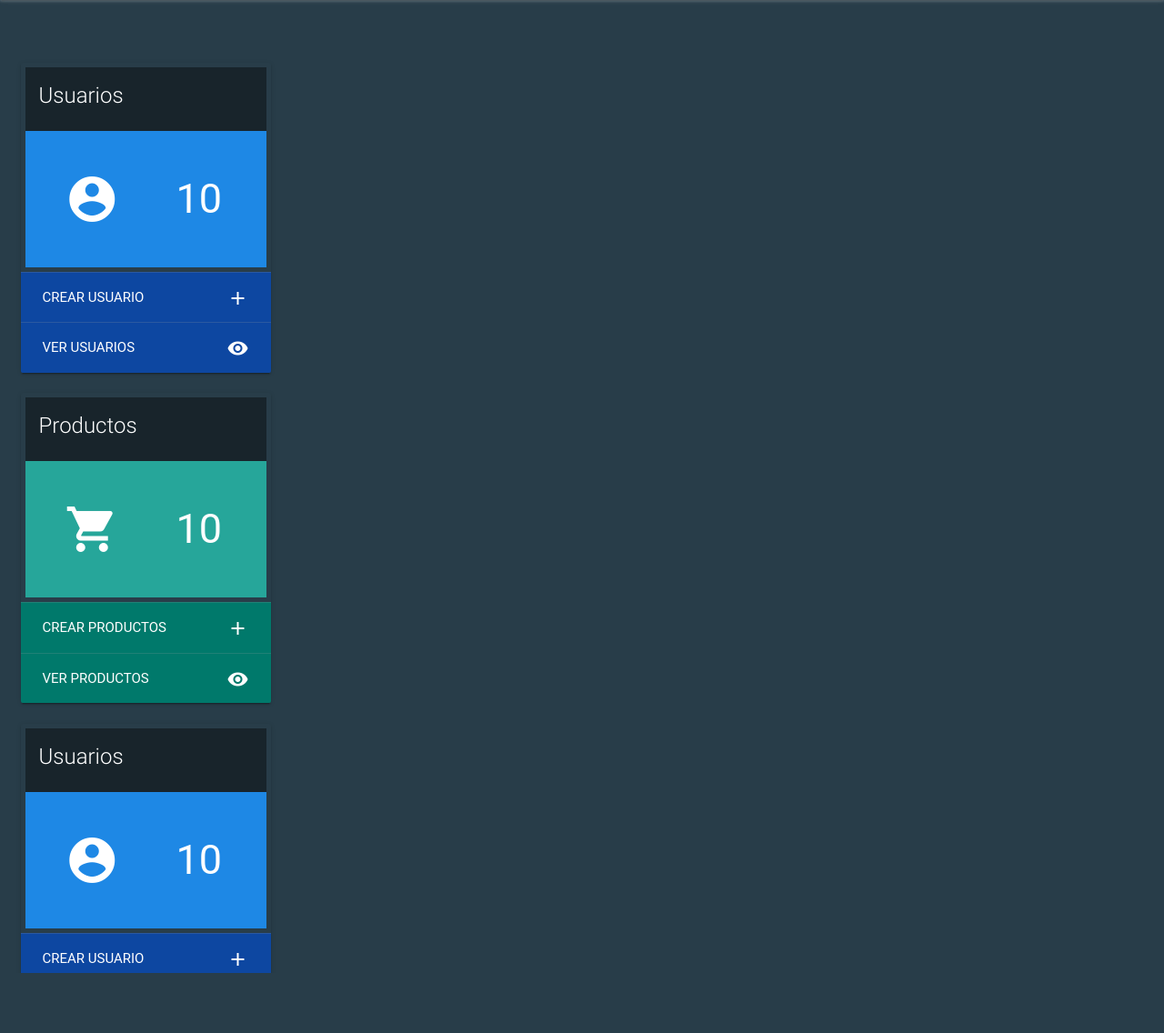
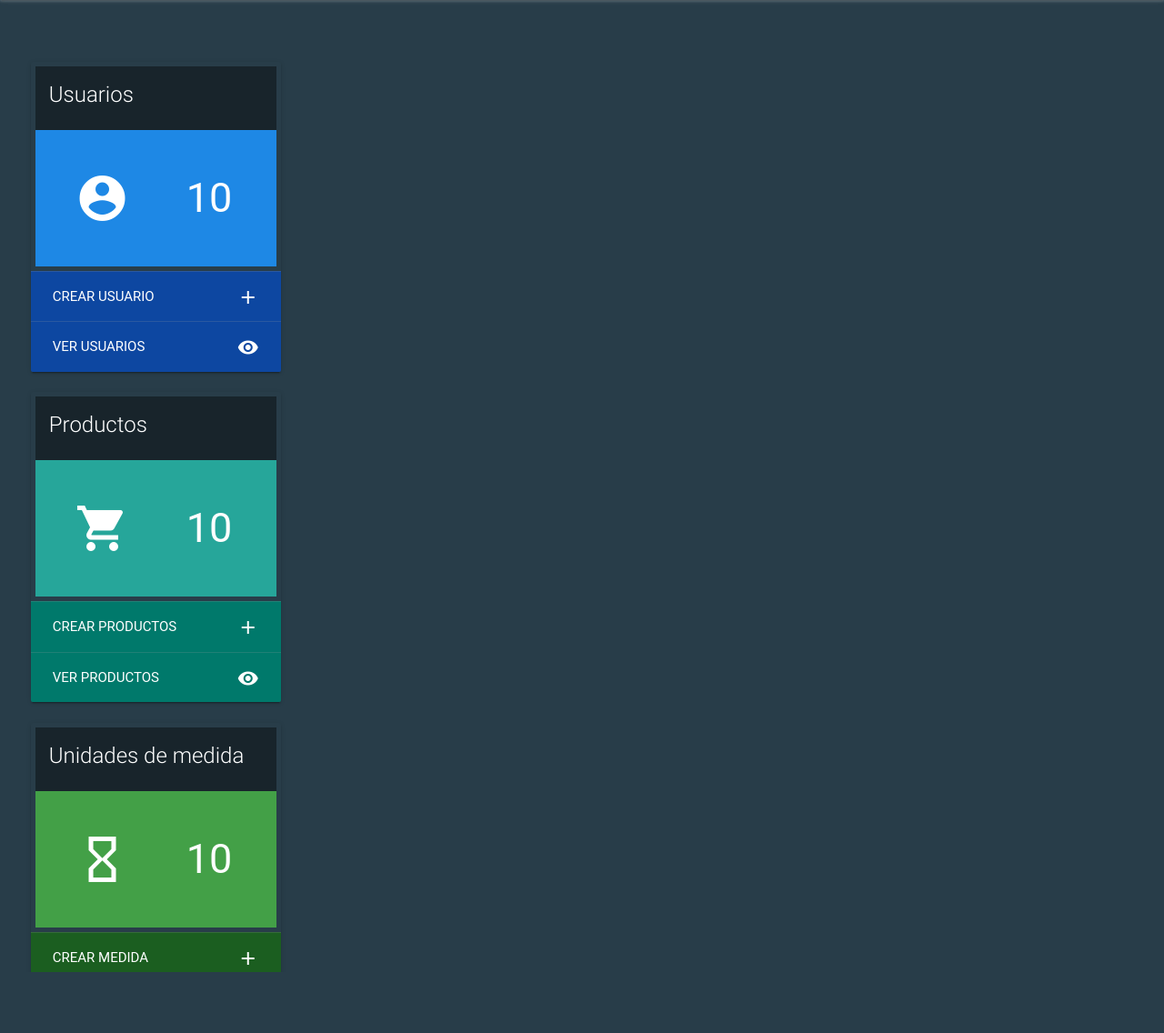
Before and after one commit to d4n7el/Inventario_subsede, a PHP site: page /php/welcome/index.php in a window 1280 px wide. Shown: the part 64-1200 px from the top of the page at 91% size. Run offline with PHP 8.4, Linux system fonts and the light colour scheme; the visitor is signed in with stand-in values (Sample User, id 1); some libraries are stand-ins or nearby versions; some web fonts are replaced.

Commit message:
Inicializacion variables y correccion de  bugs

```diff
--- a/public_html/php/cellars/_view_cellar_select.php
+++ b/public_html/php/cellars/_view_cellar_select.php
@@ -1,9 +1,7 @@
 <?php
 	require_once($_SERVER['DOCUMENT_ROOT'].'/php/controller/cellar_controller.php');
 	$cellar = new Cellars();
-	$id_cellar = $_REQUEST['id_rol'];
-	$id_cellar || $id_cellar = '%%';
-	$value['id_cellar'] || $value['id_cellar'] = 0;
+	(isset($_REQUEST['id_rol']) ? $id_cellar = $_REQUEST['id_rol'] : $id_cellar = "%%");
 	$retorno_cellar = $cellar->get_cellar($id_cellar);
 	?>
 
--- a/public_html/php/conexion.php
+++ b/public_html/php/conexion.php
@@ -2,7 +2,7 @@
 	class Conexion{
 		public static function conect(){
 			try {
-				//$con = new PDO('mysql:host=localhost; dbname=mision_colombia_2017','misionCo2017','misionColombia_17');
+				//$con = new PDO('mysql:host=localhost; dbname=id1713708_inventarios_subsede','id1713708_inventarios_subsede','inventarios_subsede');
 				$con = new PDO('mysql:host=localhost; dbname=inventarios_subsede','root','root');
 				$con->setAttribute(PDO::ATTR_ERRMODE, PDO::ERRMODE_EXCEPTION);
 				$con->exec('SET CHARACTER SET UTF8');
--- a/public_html/php/roles/_view_roles_select.php
+++ b/public_html/php/roles/_view_roles_select.php
@@ -1,8 +1,8 @@
 <?php
 	require_once($_SERVER['DOCUMENT_ROOT'].'/php/controller/roles_controller.php');
 	$roles = new Roles();
-	$id_rol = $_REQUEST['id_rol'];
-	$remote = $_REQUEST['remote'];
+	(isset($_REQUEST['id_rol']) ? $id_rol = $_REQUEST['id_rol'] : $id_rol = "");
+	(isset($_REQUEST['remote']) ? $remote = $_REQUEST['remote'] : "");
 	$id_rol || $id_rol = '%%';
 	$retorno = $roles->get_roles($id_rol);
 	if (isset($remote)) {
--- a/public_html/php/users/_view_list_user.php
+++ b/public_html/php/users/_view_list_user.php
@@ -4,17 +4,17 @@
 			<input value="<?php echo $value['id_user'] ?>" name="id_user" type="hidden" readonly="readonly">
 			<div class="input-field col s4">
 	            <i class="material-icons prefix">account_circle</i>
-	            <input id="nombre_user" type="text" action_next="index_user" ruta="php/users/update_user.php" id_update="<?php $value['id_user'] ?>" class="validate editar_info" name="nombre" autocomplete="off" value="<?php echo $value['name_user'] ?>"  readonly="readonly">
+	            <input id="nombre_user" type="text" class="validate editar_info" name="nombre" autocomplete="off" value="<?php echo $value['name_user'] ?>"  readonly="readonly">
 	            <label for="nombre_user" class="active">Nombre cliente</label>
 	        </div>
 	        <div class="input-field col s4">
 	            <i class="material-icons prefix">account_circle</i>
-	            <input id="apellido_user" type="text" action_next="index_user" ruta="php/users/update_user.php" id_update="<?php $value['id_user'] ?>" class="validate editar_info" name="apellido" autocomplete="off" value="<?php echo $value['last_name_user'] ?>" readonly="readonly" >
+	            <input id="apellido_user" type="text"  class="validate editar_info" name="apellido" autocomplete="off" value="<?php echo $value['last_name_user'] ?>" readonly="readonly" >
 	            <label for="apellido_user" class="active">Apellido cliente</label>
 	        </div>
 	        <div class="input-field col s4 hide oculto">
 	            <i class="material-icons prefix">credit_card</i>
-	            <input id="cedula_user" type="text" action_next="index_user" ruta="php/users/update_user.php" id_update="<?php $value['id_user'] ?>" class="validate editar_info" name="cedula" autocomplete="off" value="<?php echo $value['cedula'] ?>" readonly="readonly" >
+	            <input id="cedula_user" type="text" class="validate editar_info" name="cedula" autocomplete="off" value="<?php echo $value['cedula'] ?>" readonly="readonly" >
 	            <label for="cedula_user" class="active">Cedula cliente</label>
 	        </div>
 	        <div class="input-field col s4 hide oculto">
--- a/public_html/php/users/index.php
+++ b/public_html/php/users/index.php
@@ -1,14 +1,12 @@
 <?php
 	require_once($_SERVER['DOCUMENT_ROOT'].'/php/controller/users_controller.php');
 	$welcome = new Users();
-	$id_user = $_REQUEST['id_user'];
-	$id_user || $id_user = "%%";
+	(isset($_REQUEST['id_user']) ? $id_user = $_REQUEST['id_user'] : $id_user = "%%");
 	$retorno_user = $welcome->get_user($id_user);
 	if (count($retorno_user) > 0) {
 		foreach ($retorno_user as $key => $value) {
 			require($_SERVER['DOCUMENT_ROOT'].'/php/users/_view_list_user.php');
 		}
-
 	}else{
 		$respuesta = array('mensaje' => "No se encontraron registros", 'status' => 200 );
 	}
--- a/public_html/php/welcome/_view_index_session.php
+++ b/public_html/php/welcome/_view_index_session.php
@@ -50,22 +50,22 @@
 			<div class="card transparent darken-1">
 				<div class="card-content white-text">
 					<div class="title" >
-						<span class="card-title">Usuarios</span>
+						<span class="card-title">Unidades de medida</span>
 					</div>
-					<div class="content blue darken-1 centrar" >
+					<div class="content green darken-1 centrar" >
 						<div class="izquierda col s6 centrar">
-							<i class="material-icons">account_circle</i>
+							<i class="material-icons">hourglass_empty</i>
 						</div>
 						<div class="derecha col s6 centrar">
 							10
 						</div>
 					</div>
 				</div>
-				<div class="card-action blue darken-4" >
-					<a href="#" id="create_user">Crear usuario<i class="material-icons right">add</i></a>
+				<div class="card-action green darken-4" >
+					<a href="#" id="create_user">Crear medida<i class="material-icons right">add</i></a>
 				</div>
-				<div class="card-action blue darken-4" >
-					<a href="#">Ver usuario<i class="material-icons right">visibility</i></a>
+				<div class="card-action green darken-4" >
+					<a href="#">Ver medidas<i class="material-icons right">visibility</i></a>
 				</div>
 			</div>
 	    </div>
--- a/public_html/php/welcome/index.php
+++ b/public_html/php/welcome/index.php
@@ -1,9 +1,3 @@
 <?php
-	session_start();
-	if (!isset($_SESSION["id_user_activo"])) {
-		require_once($_SERVER['DOCUMENT_ROOT'].'/php/sessions/create_session.php');
-	}else{
-		require_once($_SERVER['DOCUMENT_ROOT'].'/php/welcome/layaout.php');
-		require_once($_SERVER['DOCUMENT_ROOT'].'/php/welcome/_view_index_session.php');
-	}
+	require_once($_SERVER['DOCUMENT_ROOT'].'/php/welcome/layaout.php');
 ?>
--- a/public_html/php/welcome/layaout.php
+++ b/public_html/php/welcome/layaout.php
@@ -27,7 +27,13 @@
 	<div class="principal">
 		<div class="row">
 			<div class="col m12">
-				<?php  require_once($_SERVER['DOCUMENT_ROOT'].'/php/welcome/index.php'); ?>
+				<?php
+					if (isset($_SESSION["id_user_activo"])) {
+						require_once($_SERVER['DOCUMENT_ROOT'].'/php/welcome/_view_index_session.php');
+					}else{
+						require_once($_SERVER['DOCUMENT_ROOT'].'/php/sessions/create_session.php');
+					}
+				?>
 			</div>
 		</div>
 	</div>
```
Also changed, not shown: 6 other files.
